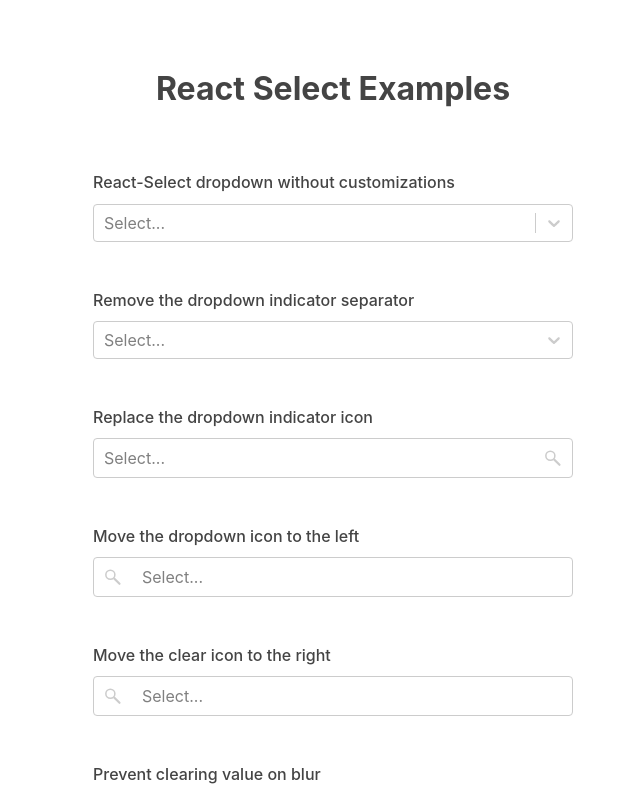
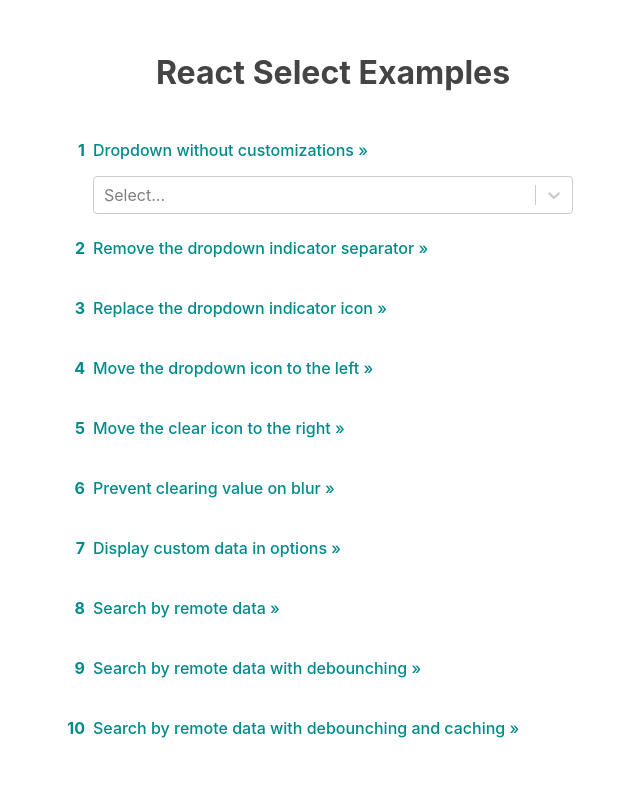
Before and after one commit to kkomelin/react-select-customization-examples, a React (Create React App) app: page / in a window 1280 px wide. Shown: the top 794 px of the page, without its empty margins (307-947 px from the left). Built offline with nearby package versions, Linux system fonts and the light colour scheme.

Commit message:
Implemented hiding/showing select boxes on click by their labels. Improved some styles. Added numbering.

```diff
--- a/src/App.css
+++ b/src/App.css
@@ -4,12 +4,12 @@
   flex-direction: column;
   justify-content: center;
   alight-items: center;
-  padding: 3rem 2rem;
+  padding: 2rem 2rem 4rem 2rem;
   max-width: 30rem;
   color: #444444;
 }
 
 .App h1 {
   text-align:center;
-  margin-bottom: 4rem;
+  margin-bottom: 2rem;
 }
--- a/src/components/ExampleNoCustomizations.tsx
+++ b/src/components/ExampleNoCustomizations.tsx
@@ -3,7 +3,10 @@
 
 const ExampleNoCustomizations = () => {
   return (
-    <ExampleTemplate name="React-Select dropdown without customizations">
+    <ExampleTemplate
+      name="Dropdown without customizations"
+      isVisible={true}
+    >
       <Select options={countriesLocal} isClearable={true} isSearchable={true} />
     </ExampleTemplate>
   )
--- a/src/components/ExampleTemplate.module.css
+++ b/src/components/ExampleTemplate.module.css
@@ -1,8 +1,22 @@
 .componentStyles {
-  margin-bottom: 3rem;
+  margin-bottom: 0.5rem;
+  margin-top: 1rem;
+  counter-increment: example;
+  position: relative;
+}
+.componentStyles:before {
+  position: absolute;
+  content: counter(example);
+  min-width: 1.5rem;
+  font-weight: bold;
+  text-align:right;
+  margin-left: -2rem;
+  color: darkcyan;
 }
 .labelStyles {
-  padding-bottom: 0.7rem;
+  padding-bottom: 1rem;
   font-weight: 500;
   display: block;
+  cursor: pointer;
+  color: darkcyan;
 }
--- a/src/components/ExampleTemplate.tsx
+++ b/src/components/ExampleTemplate.tsx
@@ -1,16 +1,28 @@
-import { FC, PropsWithChildren } from 'react'
+import { FC, PropsWithChildren, useState } from 'react'
 import styles from './ExampleTemplate.module.css'
 
 type Props = {
   name: string
+  isVisible?: boolean
 }
-const ExampleTemplate: FC<PropsWithChildren<Props>> = ({ children, name }) => {
+const ExampleTemplate: FC<PropsWithChildren<Props>> = ({
+  children,
+  name,
+  isVisible = false,
+}) => {
   const { componentStyles, labelStyles } = styles
+  const [isComponentVisible, setIsComponentVisible] =
+    useState<boolean>(isVisible)
 
   return (
     <div className={componentStyles}>
-      <label className={labelStyles}>{name}</label>
-      {children}
+      <label
+        className={labelStyles}
+        onClick={() => setIsComponentVisible(!isComponentVisible)}
+      >
+        {name} &raquo;
+      </label>
+      {isComponentVisible && <div>{children}</div>}
     </div>
   )
 }
```
